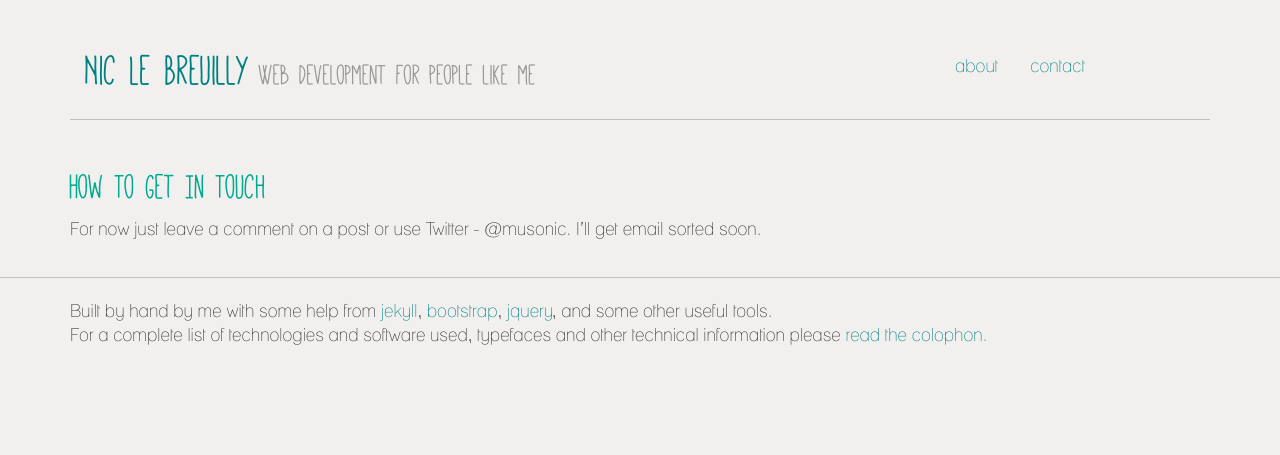
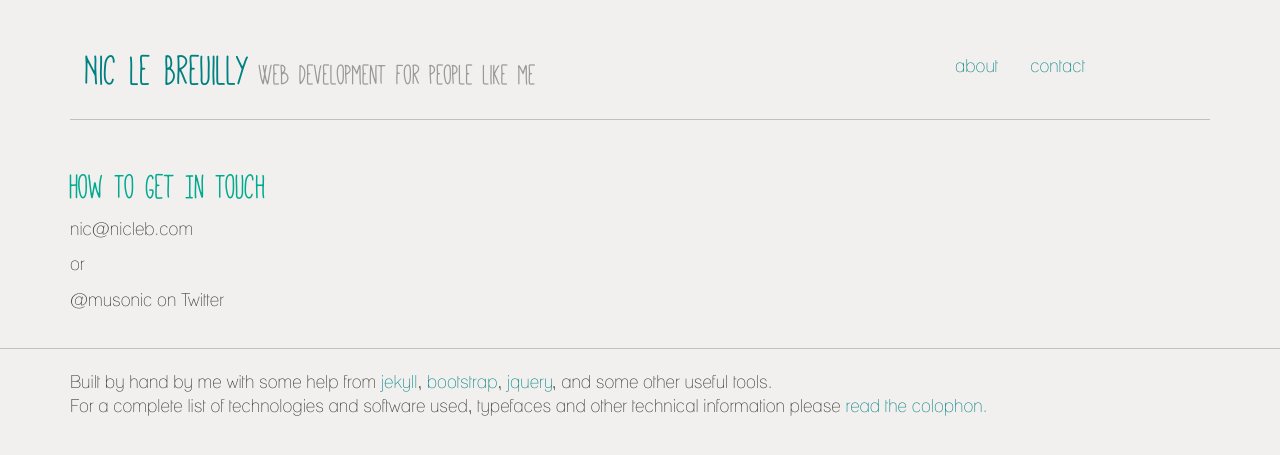
Before and after one commit to musonic/nicleb_old, a Jekyll site: the page built from contact/index.md, in a window 1280 px wide. Shown: the top 455 px of the page. Built offline with Jekyll 4.4.1, drawn with Linux system fonts in a browser that asks for light colours.

Commit message:
Updated to include email address

```diff
--- a/contact/index.md
+++ b/contact/index.md
@@ -6,4 +6,8 @@ published: true
 
 ##How To Get In Touch
 
-For now just leave a comment on a post or use Twitter - @musonic. I'll get email sorted soon.
+nic@nicleb.com
+
+or
+
+@musonic on Twitter
```
